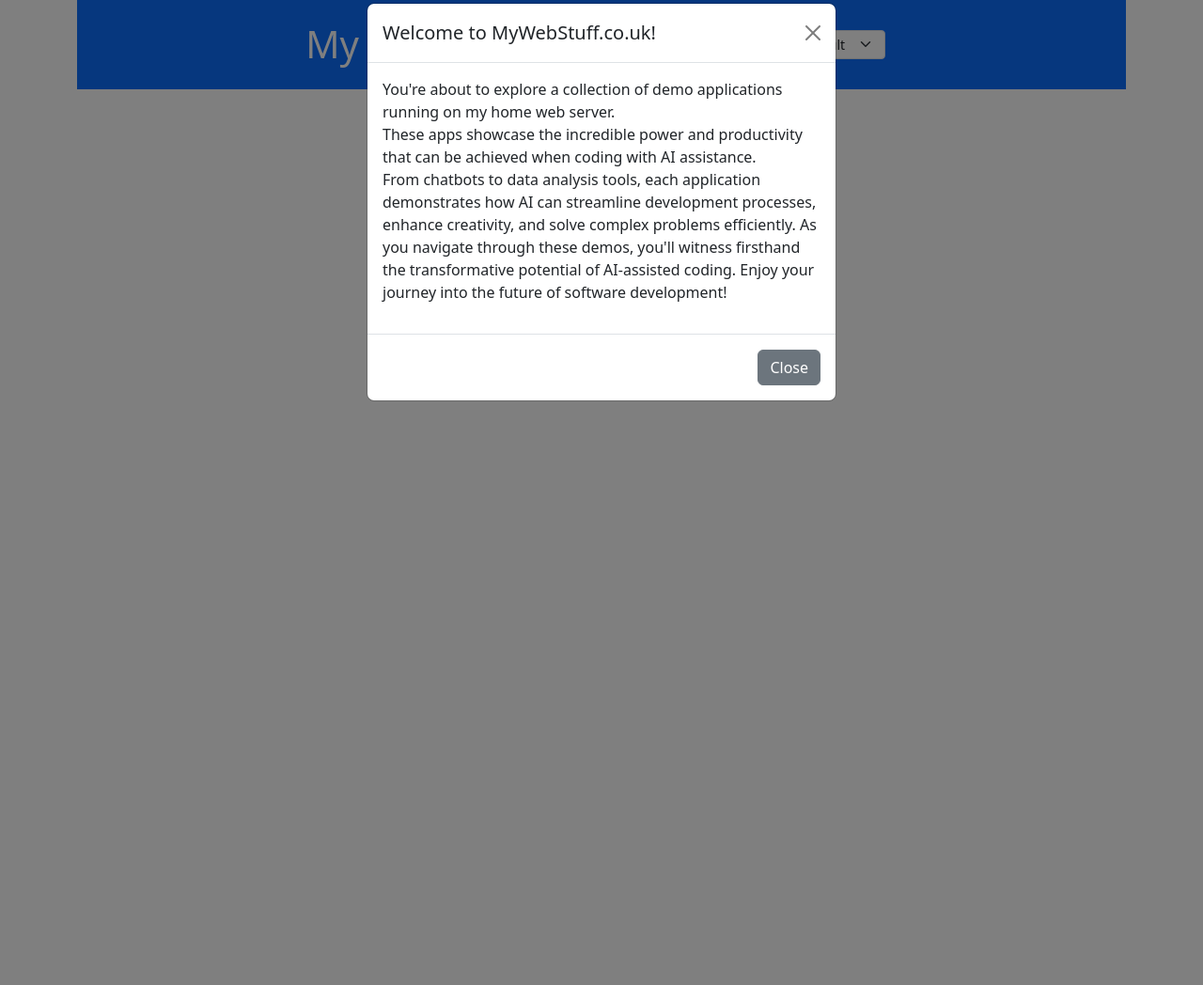
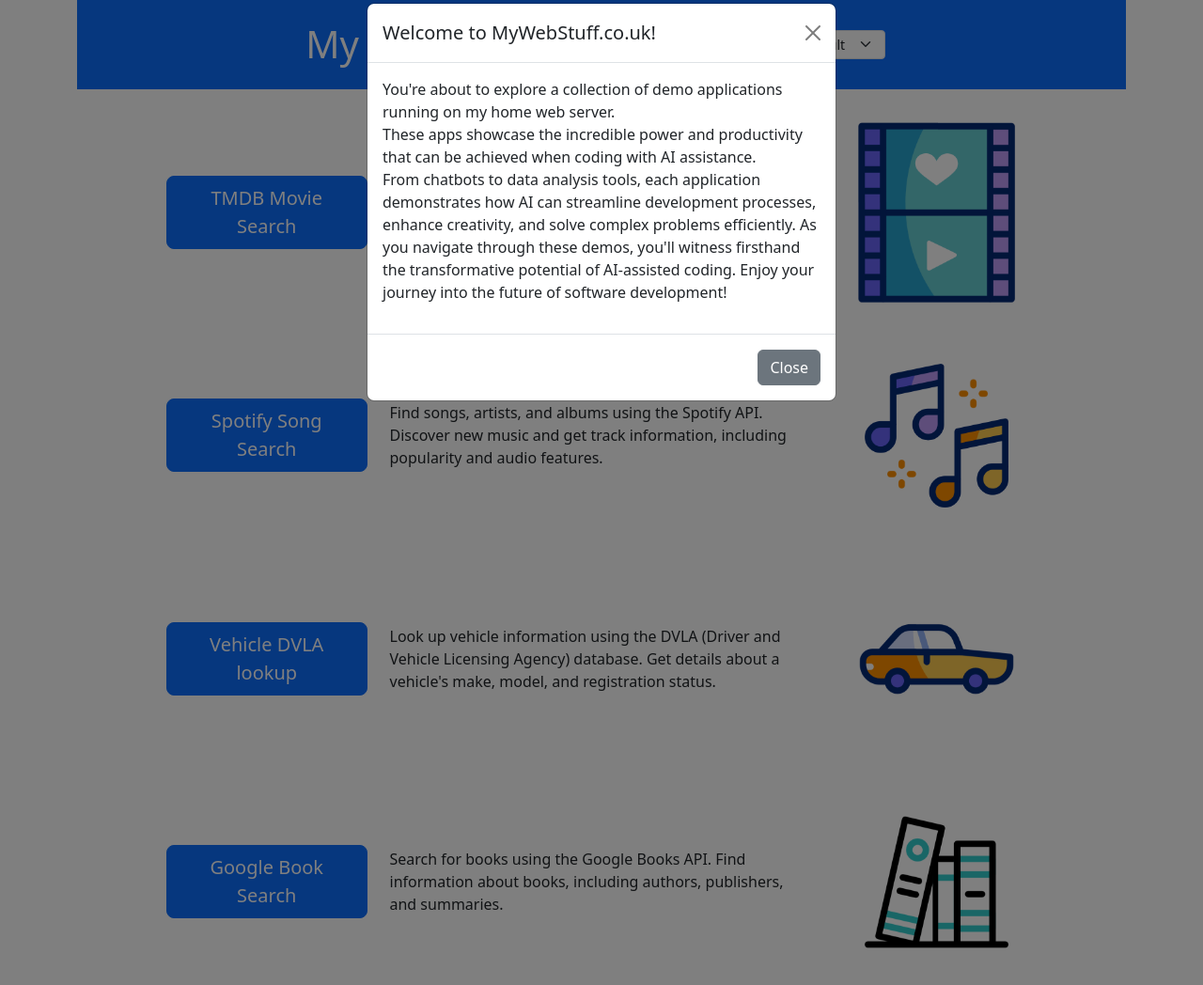
Before and after one commit to Rosssaab/MainMenu, a Flask app: page / in a window 1280 px wide. Shown: the part 25-1073 px from the top of the page at 94% size. Run offline with Flask 3, Linux system fonts and the light colour scheme; some libraries are stand-ins or nearby versions.

Commit message:
Added gifs to buttons

```diff
--- a/templates/index.html
+++ b/templates/index.html
@@ -1,11 +1,13 @@
 <!DOCTYPE html>
 <html lang="en">
+
 <head>
     <meta charset="UTF-8">
     <meta name="viewport" content="width=device-width, initial-scale=1.0">
     <title>My Web Sites</title>
     <!-- Bootstrap CSS with Darkly theme -->
-    <link id="theme-style" rel="stylesheet" href="https://cdn.jsdelivr.net/npm/bootswatch@5.3.0/dist/darkly/bootstrap.min.css">
+    <link id="theme-style" rel="stylesheet"
+        href="https://cdn.jsdelivr.net/npm/bootswatch@5.3.0/dist/darkly/bootstrap.min.css">
     <style>
         .custom-select {
             width: auto;
@@ -15,6 +17,7 @@
         }
     </style>
 </head>
+
 <body>
     <!-- Add this modal HTML just after the opening <body> tag -->
     <div class="modal fade" id="welcomeModal" tabindex="-1" aria-labelledby="welcomeModalLabel" aria-hidden="true">
@@ -26,10 +29,12 @@
                 </div>
                 <div class="modal-body">
                     <p> You're about to explore a collection of demo applications running on my home web server.<br>
-                        These apps showcase the incredible power and productivity that can be achieved when coding with AI assistance.<br>
+                        These apps showcase the incredible power and productivity that can be achieved when coding with
+                        AI assistance.<br>
                         From chatbots to data analysis tools, each application demonstrates how AI can streamline
                         development processes, enhance creativity, and solve complex problems efficiently.
-                        As you navigate through these demos, you'll witness firsthand the transformative potential of AI-assisted coding.
+                        As you navigate through these demos, you'll witness firsthand the transformative potential of
+                        AI-assisted coding.
                         Enjoy your journey into the future of software development!</p>
                 </div>
                 <div class="modal-footer">
@@ -64,11 +69,51 @@
         </header>
 
         <div class="row justify-content-center">
-            <div class="col-md-8 text-center">
-                <a href="http://www.mywebstuff.co.uk/FilmSearch" class="btn btn-lg btn-primary m-2">TMDB Movie Search</a><br>
-                <a href="http://www.mywebstuff.co.uk/SongSearch" class="btn btn-lg btn-primary m-2">Spotify Song Search</a><br>
-                <a href="http://www.mywebstuff.co.uk/BookSearch" class="btn btn-lg btn-primary m-2">Google Book Search</a><br>
-                <a href="http://www.mywebstuff.co.uk/DvlaSearch" class="btn btn-lg btn-primary m-2">Vehicle DVLA lookup</a><br>
+            <div class="col-md-10">
+                <div class="row mb-4 align-items-center">
+                    <div class="col-md-3">
+                        <a href="http://www.mywebstuff.co.uk/FilmSearch" class="btn btn-lg btn-primary w-100">TMDB Movie Search</a>
+                    </div>
+                    <div class="col-md-6">
+                        <p class="mb-0">Search for movies using The Movie Database (TMDB) API. Get detailed information about films, including ratings, cast, and release dates.</p>
+                    </div>
+                    <div class="col-md-3">
+                        <img src="{{ url_for('static', filename='images/movie_icon.gif') }}" alt="Movie icon" class="img-fluid rounded">
+                    </div>
+                </div>
+                <div class="row mb-4 align-items-center">
+                    <div class="col-md-3">
+                        <a href="http://www.mywebstuff.co.uk/SongSearch" class="btn btn-lg btn-primary w-100">Spotify Song Search</a>
+                    </div>
+                    <div class="col-md-6">
+                        <p class="mb-0">Find songs, artists, and albums using the Spotify API. Discover new music and get track information, including popularity and audio features.</p>
+                    </div>
+                    <div class="col-md-3">
+                        <img src="{{ url_for('static', filename='images/music_icon.gif') }}" alt="Music icon" class="img-fluid rounded">
+                    </div>
+                </div>
+                <div class="row mb-4 align-items-center">
+                    <div class="col-md-3">
+                        <a href="http://www.mywebstuff.co.uk/DvlaSearch" class="btn btn-lg btn-primary w-100">Vehicle DVLA lookup</a>
+                    </div>
+                    <div class="col-md-6">
+                        <p class="mb-0">Look up vehicle information using the DVLA (Driver and Vehicle Licensing Agency) database. Get details about a vehicle's make, model, and registration status.</p>
+                    </div>
+                    <div class="col-md-3">
+                        <img src="{{ url_for('static', filename='images/car_icon.gif') }}" alt="Car icon" class="img-fluid rounded">
+                    </div>
+                </div>
+                <div class="row mb-4 align-items-center">
+                    <div class="col-md-3">
+                        <a href="http://www.mywebstuff.co.uk/BookSearch" class="btn btn-lg btn-primary w-100">Google Book Search</a>
+                    </div>
+                    <div class="col-md-6">
+                        <p class="mb-0">Search for books using the Google Books API. Find information about books, including authors, publishers, and summaries.</p>
+                    </div>
+                    <div class="col-md-3">
+                        <img src="{{ url_for('static', filename='images/books_icon.gif') }}" alt="Book icon" class="img-fluid rounded">
+                    </div>
+                </div>
             </div>
         </div>
     </div>
@@ -80,7 +125,7 @@
     <script src="{{ url_for('static', filename='js/theme_switcher.js') }}"></script>
 
     <script>
-        document.addEventListener('DOMContentLoaded', function() {
+        document.addEventListener('DOMContentLoaded', function () {
             var select = document.getElementById('theme-select');
             var longestOption = Array.from(select.options).reduce((a, b) => a.text.length > b.text.length ? a : b);
             select.style.width = longestOption.text.length + 'ch';
@@ -91,4 +136,5 @@
         });
     </script>
 </body>
+
 </html>
```
Also changed, not shown: static/images/books_icon.gif (added), static/images/car_icon.gif (added), static/images/movie_icon.gif (added), static/images/music_icon.gif (added).
